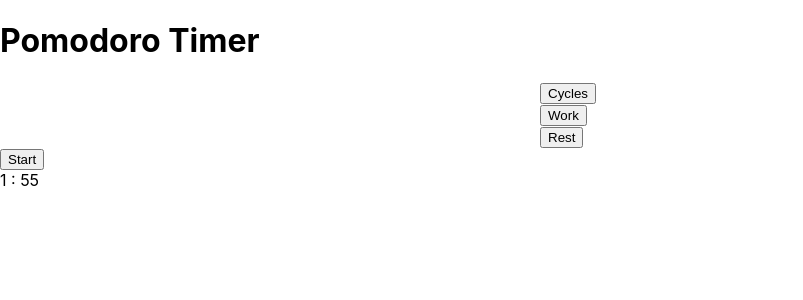
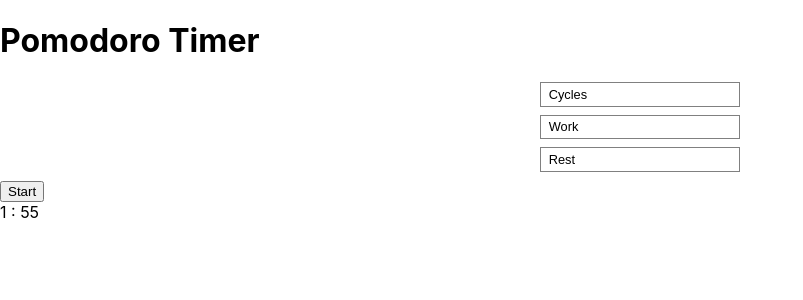
Before and after one commit to abeonweb/pomodoro, a React (Create React App) app: page / in a window 1280 px wide. Shown: the top 300 px of the page, without its empty margins (0-803 px from the left). Built offline with nearby package versions, Linux system fonts and the light colour scheme.

Commit message:
added class dropdown button for styling

```diff
--- a/src/App.css
+++ b/src/App.css
@@ -2,7 +2,7 @@
     position: relative;
     width: 90%;
     max-width: 200px;
-    margin: 0 auto;
+    margin: 0 auto 0.5em;
 
 }
 
@@ -10,10 +10,11 @@
     position: absolute;
     list-style-type: none;
     padding: 0;
-    margin: 10px 0;
+    margin: 0.5em 0;
     width: 100%;
     background-color: #FFF;
     border: 1px solid rgb(209, 208, 208);
+    z-index: 1000;
 }
 
 .menu-item{
@@ -28,6 +29,7 @@
     background-color: aquamarine;
 }
 
+.dropdown-button,
 .menu-button{
     width: 100%;
     height: 100%;
@@ -38,6 +40,13 @@
     padding-left: 15px;
 }
 
+.dropdown-button {
+    border: 1px solid gray;
+    padding: 0.3em 0.6em;
+    font-size: 0.8em;
+}
+
+
 button{
     cursor: pointer;
 }
--- a/src/Dropdown.js
+++ b/src/Dropdown.js
@@ -15,7 +15,7 @@ const Dropdown = ({ options, dispatch }) => {
     }
 
     return <div className=" dropdown">
-      <button onClick={handleOpen}>{options.name}</button>
+      <button onClick={handleOpen} className="dropdown-button">{options.name}</button>
       {open ? (
         <ul className="menu">
           {options.values.map((value, index) =>{
```
